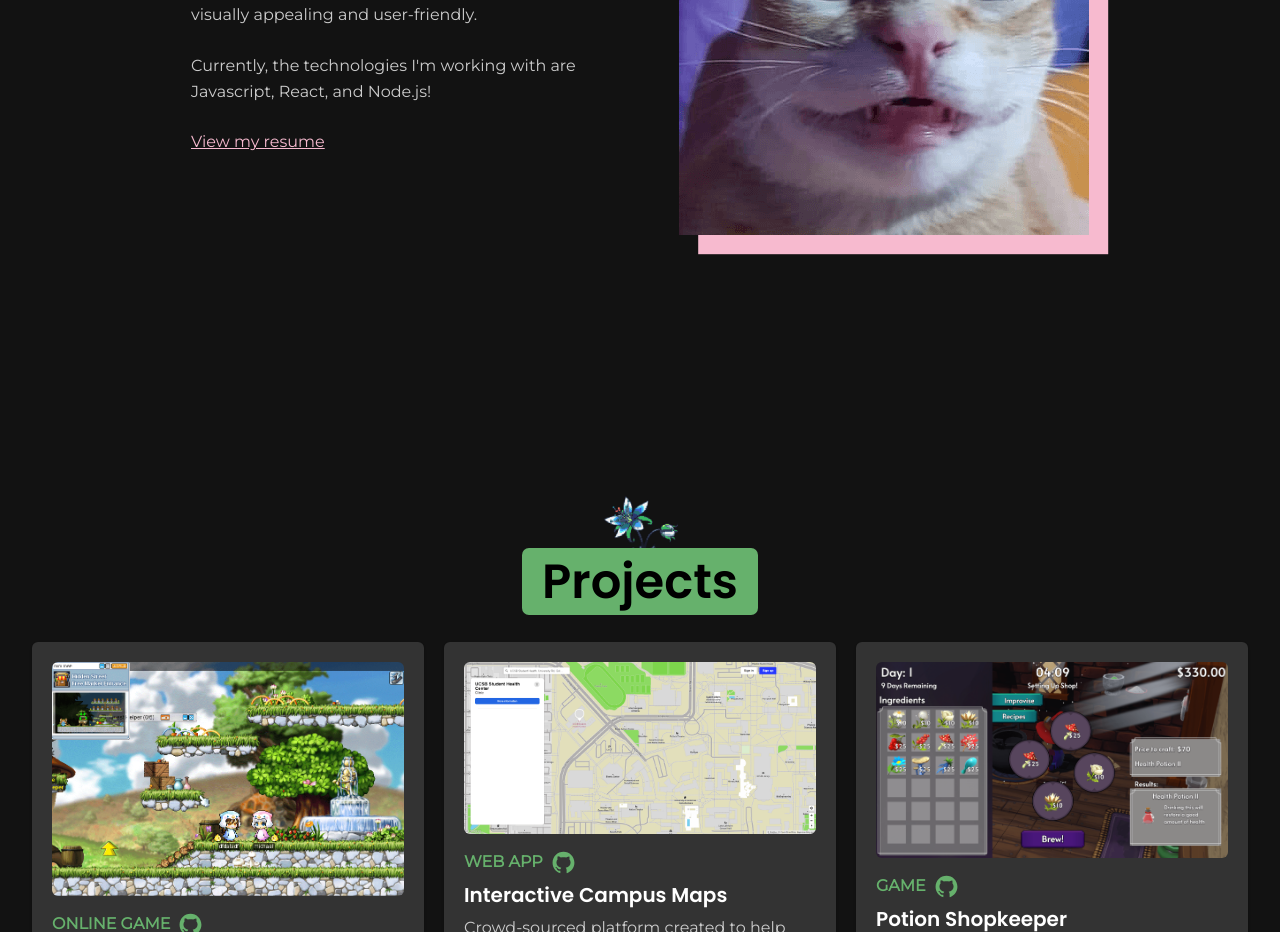
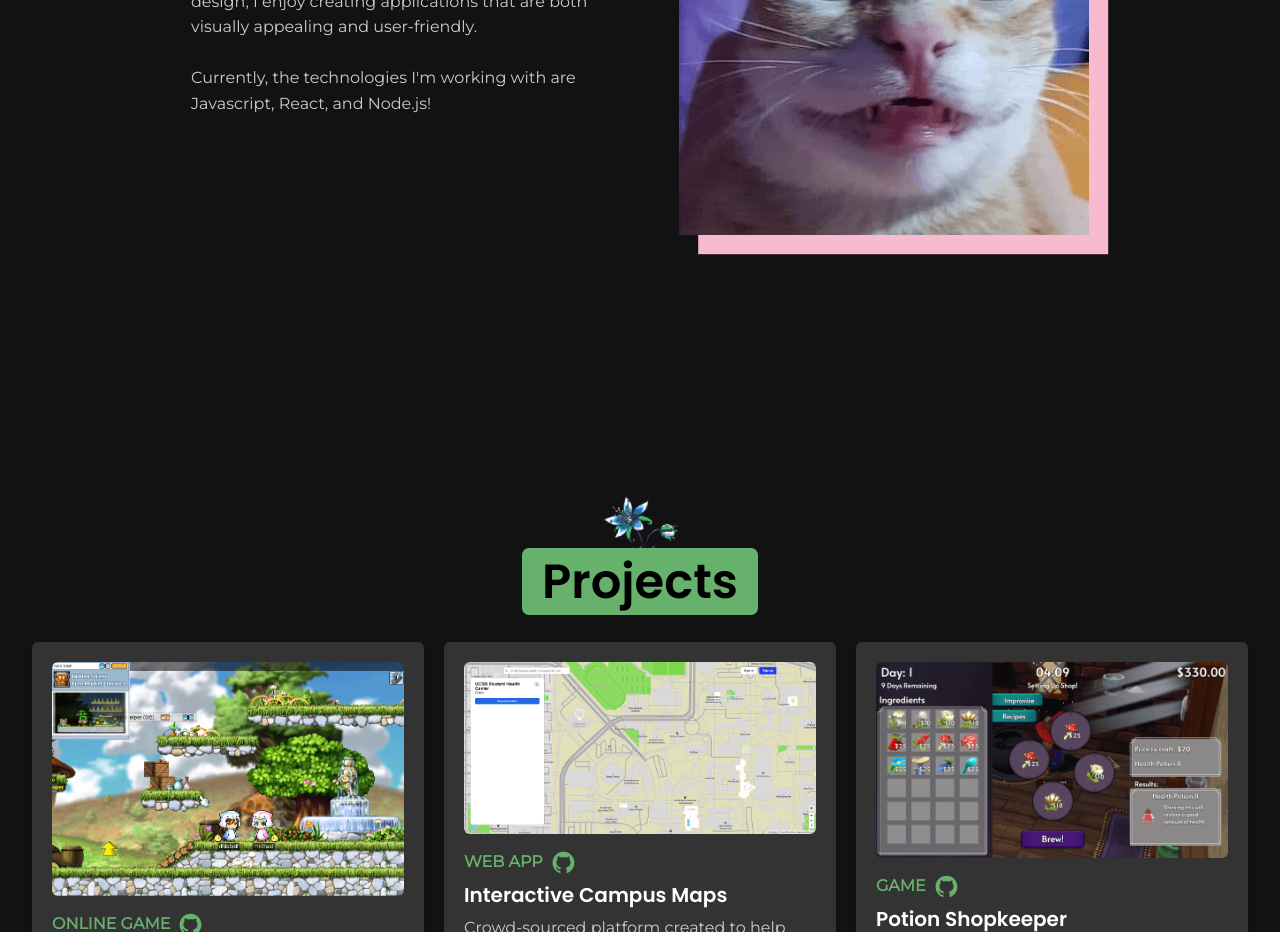
Before and after one commit to sarahkwon/sarahkwon.github.io, a React (Create React App) app: page / in a window 1280 px wide. Shown: the part 1300-2232 px from the top of the page. Built offline with nearby package versions, Linux system fonts and the light colour scheme; what highcharts-pattern-fill would draw is missing.

Commit message:
Update AboutMe.js

```diff
--- a/src/components/AboutMe.js
+++ b/src/components/AboutMe.js
@@ -28,7 +28,6 @@ const AboutMe = () => {
                 <br/>
                 <br/>
               </Text>
-              <Link isExternal href='/Sarah_Kwon_Resume.pdf' color={aboutMeColor} textDecoration='underline'>View my resume</Link>
             </SlideFade>
           </Center>
           <Center>
```
